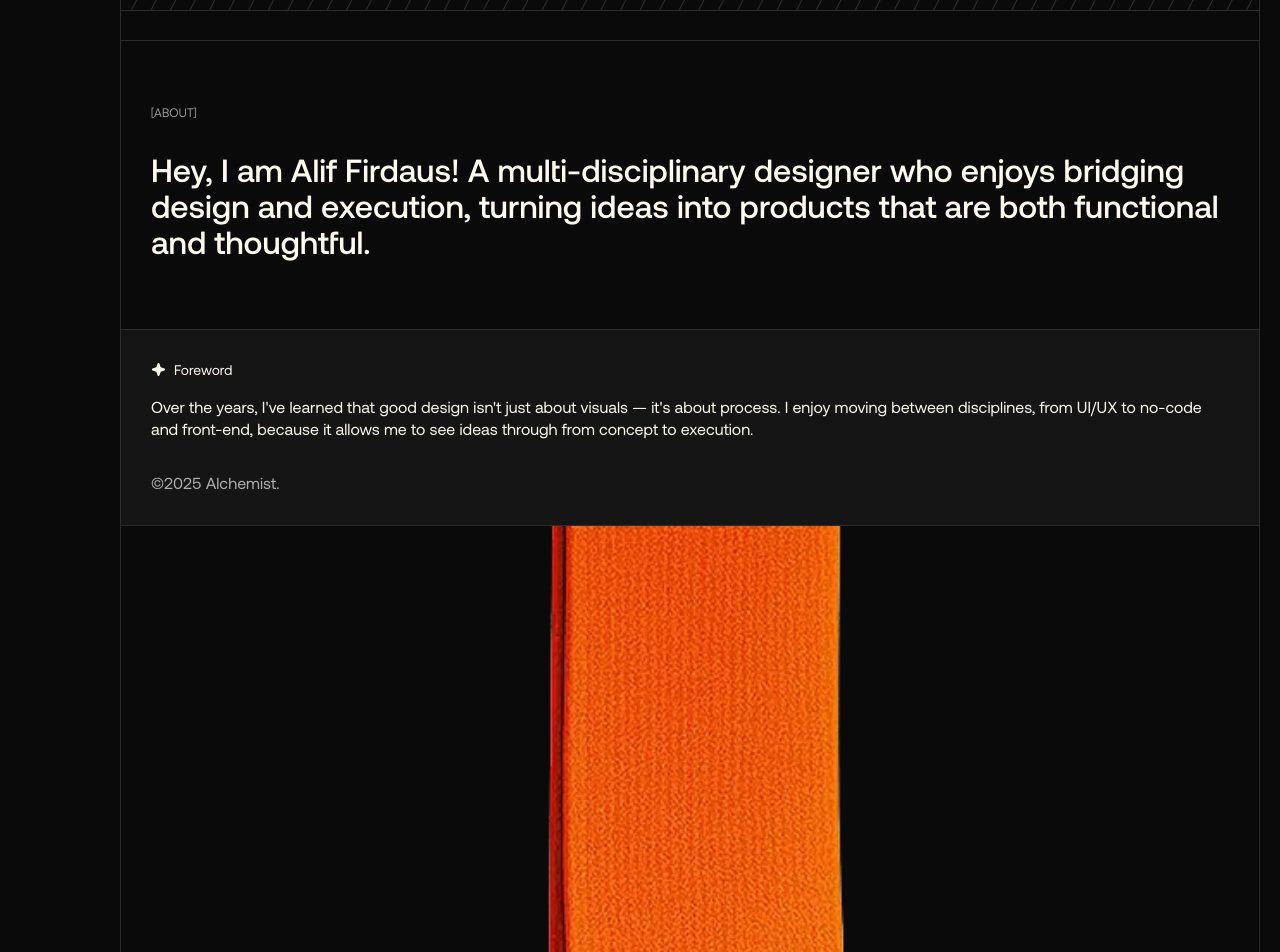
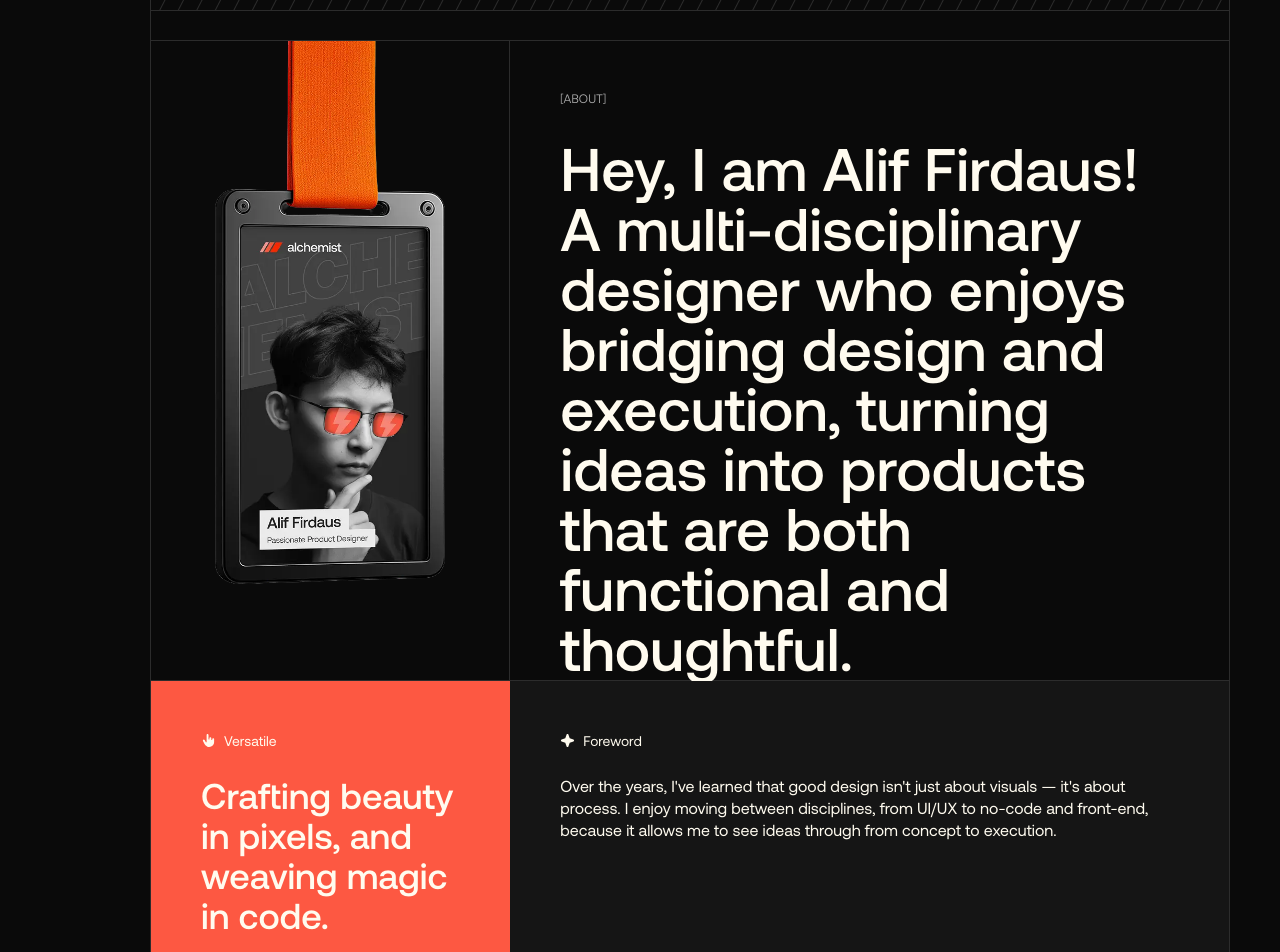
Before and after one commit to alif-firdaus/alchemist-2.0, a Next.js app: page / in a window 1280 px wide. Shown: the part 1240-2192 px from the top of the page. Built offline with nearby package versions, Linux system fonts and the light colour scheme.

Commit message:
feat: About Section desktop version created

```diff
--- a/components/organism/about-section.tsx
+++ b/components/organism/about-section.tsx
@@ -3,15 +3,16 @@ import Image from "next/image";
 // Import Assets //
 import divider from "@/assets/images/img-divider.svg";
 import sparkle from "@/assets/icons/icon-sparkle.svg";
+import pointer from "@/assets/icons/icon-pointer.svg";
 import idcard from "@/assets/images/img-alchemist-id-card.webp";
 
 export default function AboutSection() {
 	return (
 		<section
 			id="about"
-			className="flex flex-col w-full h-auto items-center justify-center px-content-padding-sm"
+			className="flex flex-col w-full h-auto items-center justify-center px-content-padding-sm lg:px-content-padding-lg"
 		>
-			<div className="flex flex-col w-full h-auto items-center justify-center border-x-[1px] border-dark-border">
+			<div className="flex flex-col w-full lg:max-w-[1536px] h-auto items-center justify-center border-x-[1px] border-dark-border">
 				{/* <-- === Divider Start === --> */}
 				<div className="flex flex-col w-full h-auto items-center justify-center">
 					<div className="flex w-full h-[30px] border-b-[1px] border-dark-border"></div>
@@ -27,8 +28,8 @@ export default function AboutSection() {
 				</div>
 				{/* <-- === Divider End === --> */}
 
-				{/* <-- === Top Content Start === --> */}
-				<div className="flex flex-col w-full h-auto items-center justify-center">
+				{/* <-- === Top Content Mobile Start === --> */}
+				<div className="flex lg:hidden flex-col w-full h-auto items-center justify-center">
 					<div className="flex flex-col items-start justify-center w-full h-auto gap-[30px] px-[30px] pt-16 pb-[70px] border-b-[1px] border-dark-border">
 						<p className="text-xs text-smoke font-satoshi">
 							[ABOUT]
@@ -71,10 +72,10 @@ export default function AboutSection() {
 						</p>
 					</div>
 				</div>
-				{/* <-- === Top Content End === --> */}
+				{/* <-- === Top Content Mobile End === --> */}
 
-				{/* <-- === Bottom Content Start === --> */}
-				<div className="flex flex-col items-center justify-center w-full h-auto">
+				{/* <-- === Bottom Content Mobile Start === --> */}
+				<div className="flex lg:hidden flex-col items-center justify-center w-full h-auto">
 					<div className="flex items-start w-full h-auto justify-center pb-20 border-b-[1px] border-dark-border">
 						<Image
 							src={idcard}
@@ -88,8 +89,8 @@ export default function AboutSection() {
 						<div className="flex flex-col w-full h-auto items-start justify-center gap-4">
 							<div className="flex items-center justify-center w-fit h-auto gap-2">
 								<Image
-									src={sparkle}
-									alt="Sparkle"
+									src={pointer}
+									alt="Pointer"
 									priority={true}
 									className="w-[15px] h-auto"
 								/>
@@ -109,7 +110,98 @@ export default function AboutSection() {
 						</p>
 					</div>
 				</div>
-				{/* <-- === Bottom Content End === --> */}
+				{/* <-- === Bottom Content Mobile End === --> */}
+
+				<div className="hidden lg:grid grid-cols-3 items-center justify-center w-full h-full">
+					{/* <-- === Left Content Desktop Start === --> */}
+					<div className="w-full h-auto">
+						<div className="flex flex-col w-full h-auto items-center justify-center">
+							<div className="flex items-start w-full h-[640px] justify-center px-content-padding-lg pb-24 border-b-[1px] border-r-[1px] border-dark-border">
+								<Image
+									src={idcard}
+									alt="ID Card"
+									priority={true}
+									className="object-center h-full w-auto"
+								/>
+							</div>
+
+							<div className="flex flex-col items-start justify-between w-full h-[380px] p-content-padding-lg bg-lava border-b-[1px] border-dark-border">
+								<div className="flex flex-col w-full h-auto items-start justify-center gap-6">
+									<div className="flex items-center justify-center w-fit h-auto gap-2">
+										<Image
+											src={pointer}
+											alt="Pointer"
+											priority={true}
+											className="w-[15px] h-auto"
+										/>
+										<p className="text-sm text-floral-white font-aeonik-regular">
+											Versatile
+										</p>
+									</div>
+
+									<h3 className="text-4xl text-floral-white font-aeonik-medium leading-[1.12]">
+										Crafting beauty in pixels, and weaving
+										magic in code.
+									</h3>
+								</div>
+
+								<p className="text-base text-floral-white font-aeonik-regular">
+									Crafting since 2020
+								</p>
+							</div>
+						</div>
+					</div>
+					{/* <-- === Left Content Desktop End === --> */}
+
+					{/* <-- === Right Content Desktop Start === --> */}
+					<div className="col-span-2 w-full h-auto">
+						<div className="flex flex-col w-full h-auto items-center justify-center">
+							<div className="flex flex-col items-start justify-start w-full h-[640px] gap-[30px] p-content-padding-lg border-b-[1px] border-dark-border">
+								<p className="text-xs text-smoke font-satoshi">
+									[ABOUT]
+								</p>
+
+								<h3 className="text-6xl text-floral-white font-aeonik-medium leading-none">
+									Hey, I am Alif Firdaus! A multi-disciplinary
+									designer who enjoys bridging design and
+									execution, turning ideas into products that
+									are both functional and thoughtful.
+								</h3>
+							</div>
+
+							<div className="flex flex-col items-start justify-between w-full h-[380px] p-content-padding-lg bg-void border-b-[1px] border-dark-border">
+								<div className="flex flex-col items-start justify-center w-full h-auto gap-6">
+									<div className="flex items-center justify-center w-fit h-auto gap-2">
+										<Image
+											src={sparkle}
+											alt="Sparkle"
+											priority={true}
+											className="w-[15px] h-auto"
+										/>
+										<p className="text-sm text-floral-white font-aeonik-regular">
+											Foreword
+										</p>
+									</div>
+
+									<p className="text-base text-floral-white font-aeonik-regular leading-[1.4]">
+										Over the years, I&apos;ve learned that
+										good design isn&apos;t just about
+										visuals — it&apos;s about process. I
+										enjoy moving between disciplines, from
+										UI/UX to no-code and front-end, because
+										it allows me to see ideas through from
+										concept to execution.
+									</p>
+								</div>
+
+								<p className="text-base text-smoke font-aeonik-regular">
+									©2025 Alchemist.
+								</p>
+							</div>
+						</div>
+					</div>
+					{/* <-- === Right Content Desktop End === --> */}
+				</div>
 
 				{/* <-- === Divider Start === --> */}
 				<div className="flex flex-col w-full h-auto items-center justify-center">
```
